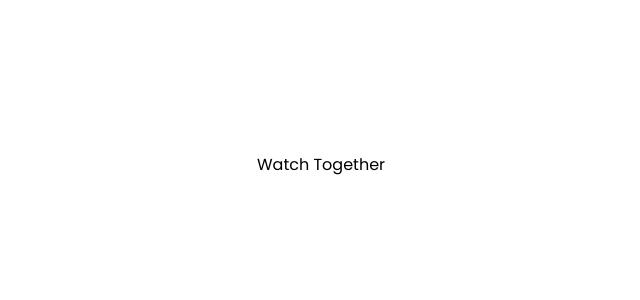
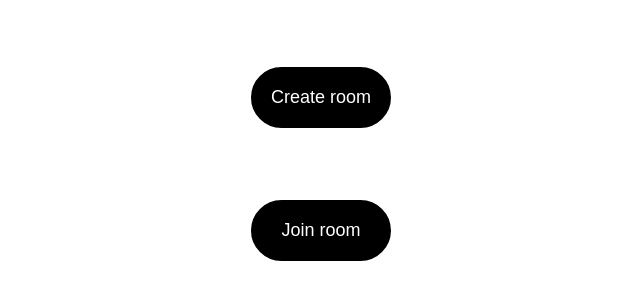
Before and after one commit to Kiri111enz/watch-together, a Next.js app in the folder client/: page / in a window 1280 px wide. Shown: the part 236-536 px from the top of the page, without its empty margins (319-959 px from the left). Built offline with nearby package versions, Linux system fonts and the light colour scheme.

Commit message:
home page main buttons

```diff
--- a/client/src/pages/index.tsx
+++ b/client/src/pages/index.tsx
@@ -2,7 +2,8 @@ import styles from 'styles/Home.module.scss';
 
 const Home: React.FC = () => (
     <div className={styles.container}>
-        Watch Together
+        <button className={styles.buttonLarge}>Create room</button>
+        <button className={styles.buttonLarge}>Join room</button>
     </div>
 );
 
--- a/client/src/styles/Home.module.scss
+++ b/client/src/styles/Home.module.scss
@@ -7,3 +7,19 @@
     @include m.flex-col;
     justify-content: center;
 }
+
+.buttonLarge {
+    @include m.button;
+    padding: 1em;
+    margin: 0.5em;
+
+    @include m.font-large;
+}
+
+.buttonLarge:hover {
+    box-shadow: 0 0 0 0.5em black;
+}
+
+.container > .buttonLarge {
+    margin: 2em 0.5em;
+}
--- a/client/src/styles/mixins.scss
+++ b/client/src/styles/mixins.scss
@@ -13,3 +13,26 @@
     @include flex;
     flex-direction: column;
 }
+
+@mixin font-large {
+    font-size: large;
+}
+
+@mixin border-with-radius($radius) {
+    border-style: solid;
+    border-radius: $radius;
+}
+
+@mixin button {
+    background: black;
+    color: white;
+
+    padding: 0.5em;
+    margin: 0.25em;
+    @include border-with-radius(2em);
+
+    transition: 0.2s;
+    &:hover {
+        box-shadow: 0 0 0 0.25em black;
+    }
+}
```
